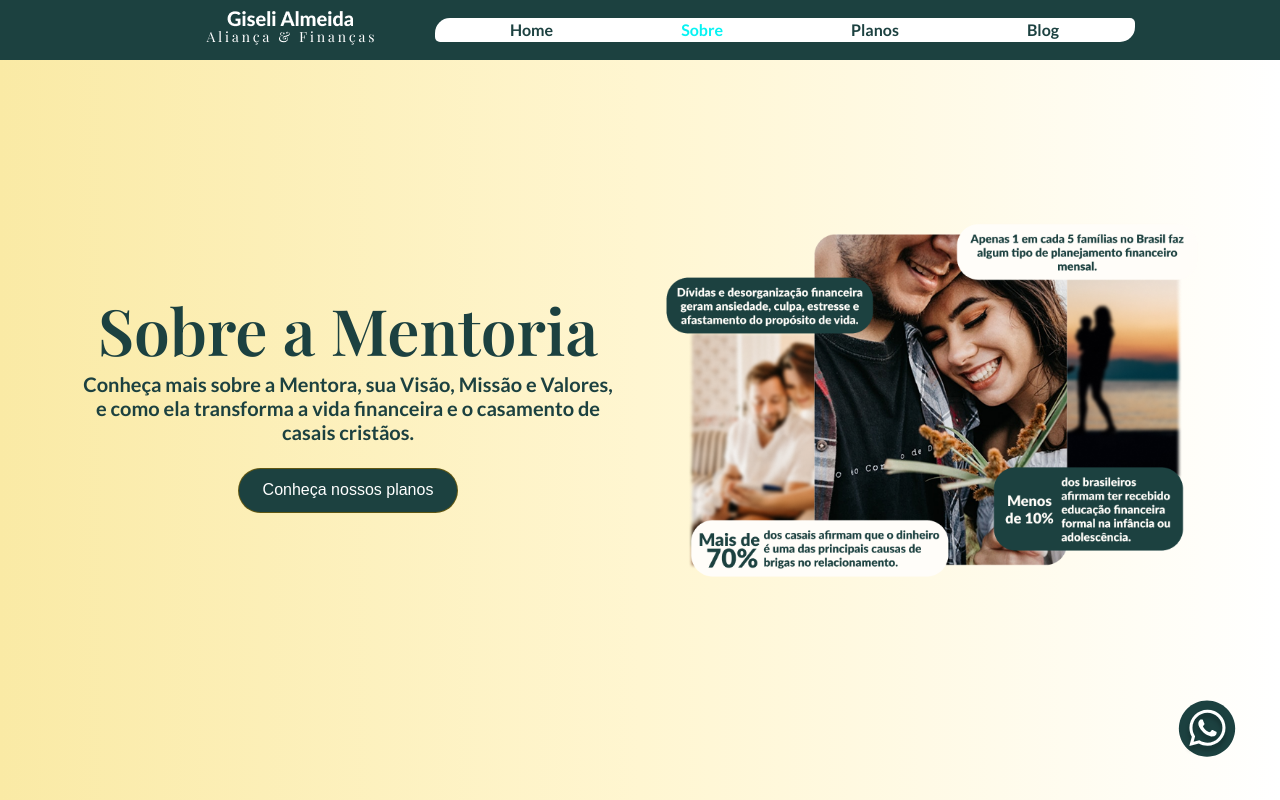
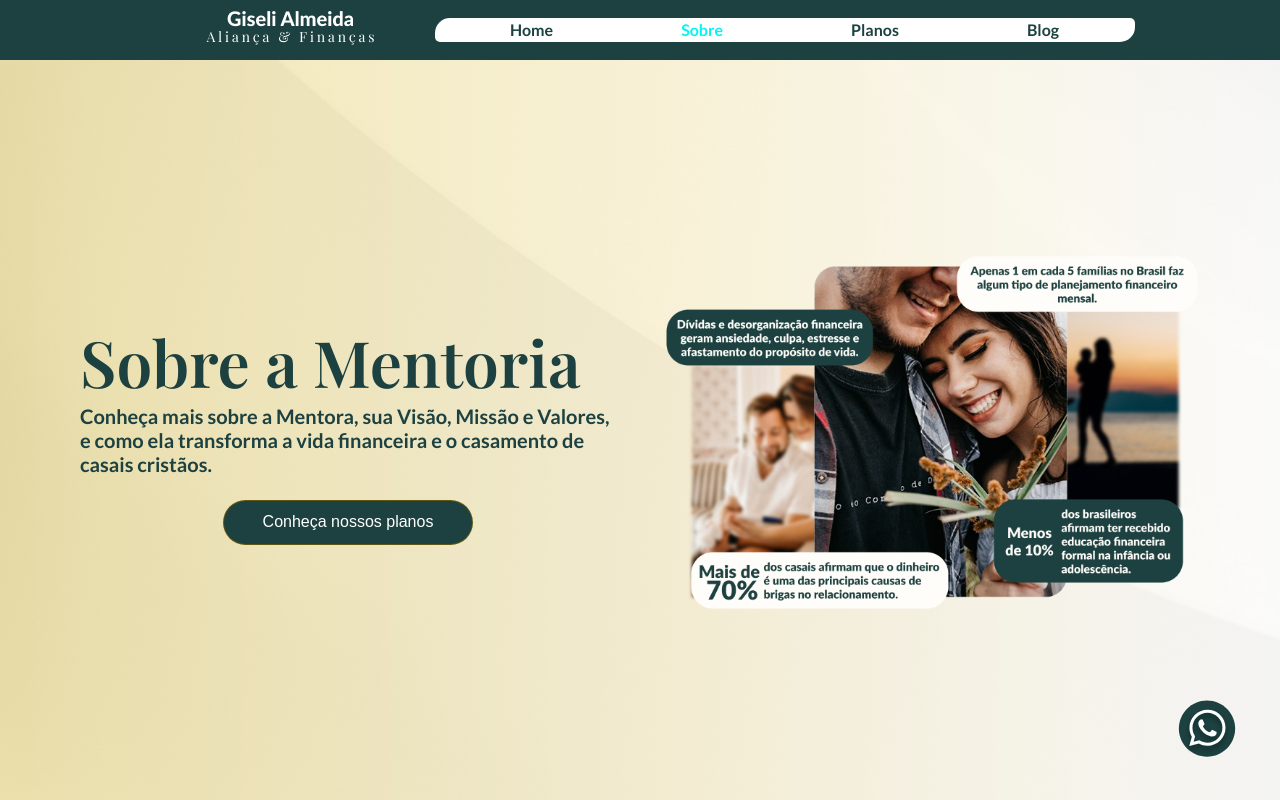
Before and after one commit to Hicaro-Andre/educacao_financeira_web, a React (Vite) app: page /about in a window 1280 px wide. Built offline with nearby package versions, Linux system fonts and the light colour scheme; a web font is replaced by a local one.

Commit message:
feat: update heroabout

```diff
--- a/src/styles/MentoringAbout.css
+++ b/src/styles/MentoringAbout.css
@@ -1,57 +1,51 @@
 .mentoring-about {
-  height: 100vh;
+  min-height: 100vh;
   position: relative;
   display: flex;
   flex-direction: column;
   justify-content: center;
   align-items: center;
-  padding: 2rem 1rem;
+  padding: 6rem 1rem 2rem; /* Adiciona padding-top maior para não ficar atrás do menu fixo */
   overflow: hidden;
   z-index: 1;
   text-align: center;
-
 }
 
-
-/* .mentoring-about::before {
+/* Fundo atrás do conteúdo */
+.mentoring-about::before {
   content: "";
   position: absolute;
-  top: 0;
-  left: 0;
-  height: 100%;
-  width: 100%;
+  inset: 0;
   background-image: url("../assets/images/hero/fundo-hero.jpg");
   background-repeat: no-repeat;
   background-size: cover;
   background-position: center;
   opacity: 0.25;
-  z-index: 0;
+  z-index: -1; /* Garante que fique sempre atrás do conteúdo */
   pointer-events: none;
-} */
+}
 
+/* Texto */
 .mentoring-about h3 {
   color: #1c4140;
-  align-self: center;
   font-size: clamp(32px, 5vw, 64px);
-  font-style: normal;
   font-weight: 600;
   line-height: normal;
-  text-align: center;
-
 }
 
 .mentoring-about p {
   color: #1c4140;
   font-size: 20px;
-  font-style: normal;
   font-weight: 600;
   line-height: normal;
-  text-align: center;
 }
+
+/* Imagem */
 .mentoring-about picture {
   display: flex;
   flex-direction: column;
 }
+
 .mentoring-about img {
   width: 100%;
   max-width: 650px;
@@ -61,80 +55,73 @@
   z-index: 1;
 }
 
-/* gambiarra dos botão */
-.plans-button{
-  display: none;
-}
-.plans-button {
+/* Botões */
+.plans-button,
+.plans-button-mob {
   margin-top: 1.5rem;
   background: #1c4140;
   border-radius: 30px;
-  align-self: center;
-  border: 1px solid var(--gold, rgba(125, 96, 0, 0.71));
+  border: 1px solid rgba(125, 96, 0, 0.71);
   color: white;
   padding: 0.75rem 1.5rem;
   font-size: 1rem;
   cursor: pointer;
   transition: background 0.3s;
   position: relative;
-  z-index: 1;
-}
-.plans-button-mob {
-  margin-top: 1.5rem;
-  background: #1c4140;
-  border-radius: 30px;
   align-self: center;
-  border: 1px solid var(--gold, rgba(125, 96, 0, 0.71));
-  color: white;
-  padding: 0.75rem 1.5rem;
-  font-size: 1rem;
-  cursor: pointer;
-  transition: background 0.3s;
-  position: relative;
-  z-index: 1;
+  width: 250px;
+  z-index: 2;
 }
 
-.plans-button:hover {
+.plans-button:hover,
+.plans-button-mob:hover {
   background-color: #0c2f28;
 }
 
-/* --- Desktop (800px+) --- */
+/* --------- Desktop --------- */
 @media (min-width: 1024px) {
   .mentoring-about {
     flex-direction: row;
     justify-content: space-between;
     align-items: center;
-    padding: 2rem 5rem;
-    text-align: left; /* Alinha texto à esquerda */
+    padding: 6rem 5rem 2rem; /* Top maior pro menu fixo */
+    text-align: left;
   }
 
-  /* Container do texto + botão (esquerda) */
   .mentoring-about .text-content {
     flex: 1;
     padding-right: 3rem;
     display: flex;
     flex-direction: column;
-    align-items: flex-start; /* Garante alinhamento à esquerda */
+    align-items: flex-start;
   }
 
-
-
-  /* Container da imagem (direita) */
   .mentoring-about picture {
     flex: 1;
-    display: flex;
-    flex-direction: column;
-    justify-content: flex-end;
+    justify-content: center;
+    align-items: center;
   }
 
   .mentoring-about img {
     min-width: 500px;
   }
 
-  .plans-button-mob{
+  .plans-button {
+    display: block;
+  }
+
+  .plans-button-mob {
     display: none;
   }
-  .plans-button{
+}
+
+/* --------- Mobile --------- */
+@media (max-width: 1023px) {
+  .plans-button {
+    display: none;
+  }
+
+  .plans-button-mob {
     display: block;
   }
 }
```
